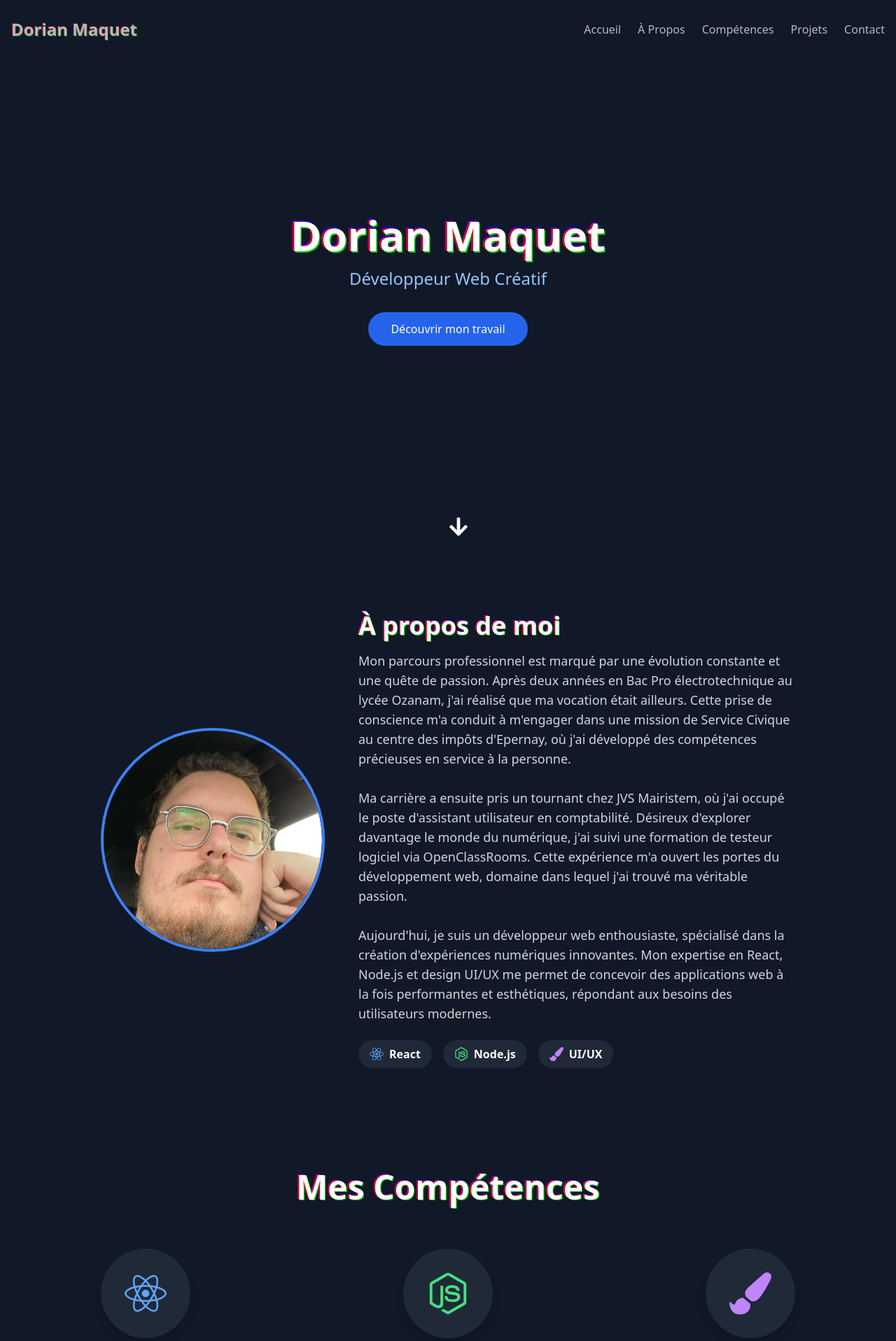
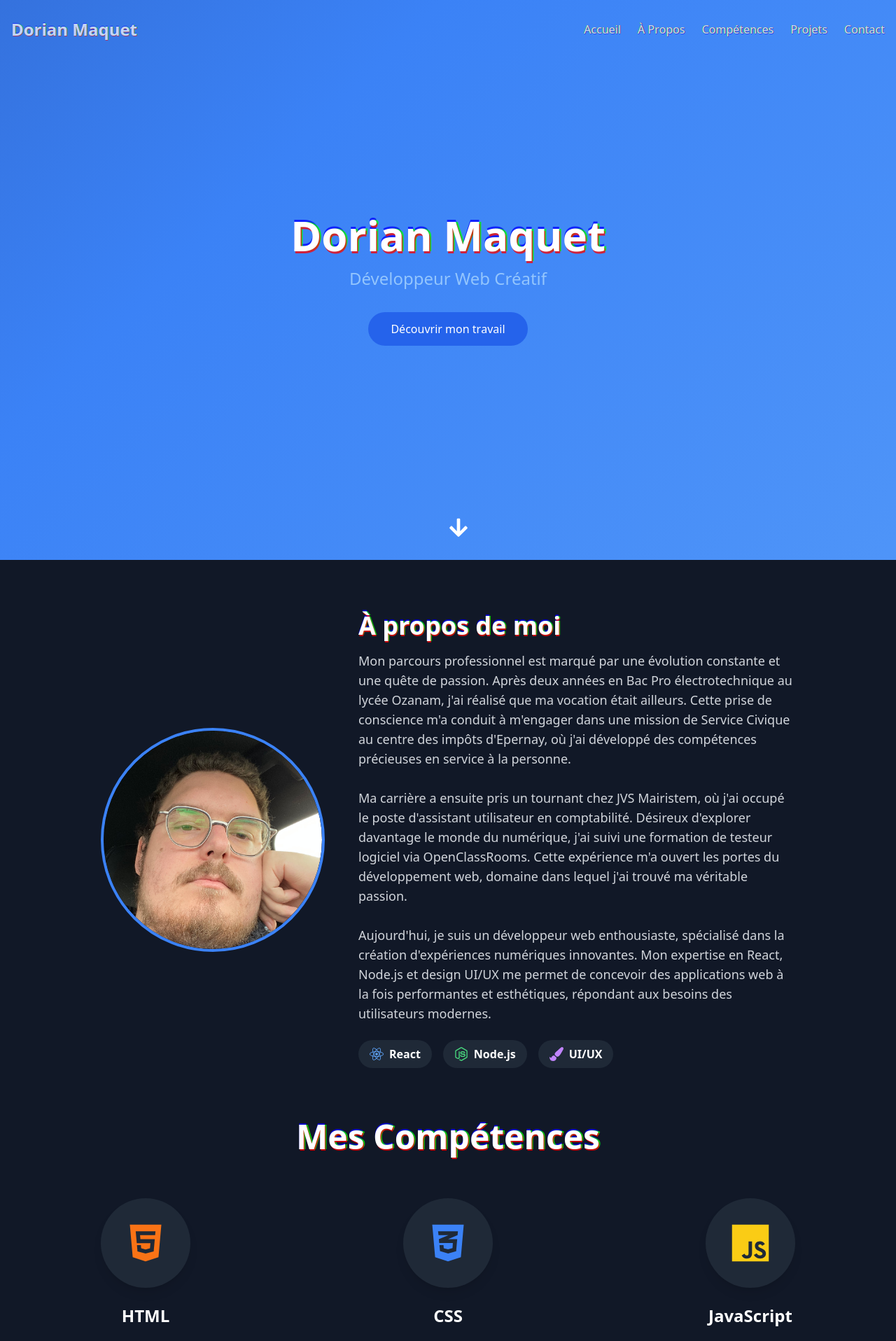
Before and after one commit to KuramaMr/Portfolio-Dorian, a Next.js app: page / in a window 1280 px wide. Shown: the top 1916 px of the page at 70% size. Built offline with nearby package versions, Linux system fonts and the light colour scheme.

Commit message:
Ajout d'animations, ajout d'un background animé

```diff
--- a/src/components/Accueil.jsx
+++ b/src/components/Accueil.jsx
@@ -39,7 +39,7 @@ const Accueil = () => {
   const buttonText = "Découvrir mon travail";
 
   return (
-    <section id="accueil" className="h-screen flex items-center justify-center bg-gray-900">
+    <section id="accueil" className="h-screen flex items-center justify-center">
       <div className="text-center">
         <motion.h1
           className="text-6xl font-bold text-white mb-4"
--- a/src/components/Background.tsx
+++ b/src/components/Background.tsx
@@ -1,18 +1,28 @@
 import React from 'react';
+import { motion } from 'framer-motion';
 
 const Background = () => {
   return (
-    <div style={{
-      position: 'fixed',
-      top: 0,
-      left: 0,
-      width: '100%',
-      height: '100%',
-      backgroundColor: '#111827',
-      zIndex: -1
-    }}>
-      {/* Vous pouvez ajouter ici des éléments simples pour créer un effet visuel */}
-    </div>
+    <motion.div
+      style={{
+        position: 'fixed',
+        top: 0,
+        left: 0,
+        width: '100%',
+        height: '100%',
+        zIndex: -1,
+        background: 'linear-gradient(-45deg, #60a5fa, #3b82f6, #1e3a8a, #111827)',
+        backgroundSize: '400% 400%',
+      }}
+      animate={{
+        backgroundPosition: ['0% 50%', '100% 50%', '0% 50%'],
+      }}
+      transition={{
+        duration: 15,
+        ease: 'easeInOut',
+        repeat: Infinity,
+      }}
+    />
   );
 };
 
--- a/src/components/Contact.jsx
+++ b/src/components/Contact.jsx
@@ -41,7 +41,7 @@ const Contact = () => {
   };
 
   return (
-    <section id="contact" className="py-32 bg-gray-900">
+    <section id="contact" className="py-32">
       <div className="container mx-auto px-4 max-w-3xl">
         <motion.h2
           className="text-4xl font-bold mb-16 text-center text-white"
--- a/src/components/Footer.jsx
+++ b/src/components/Footer.jsx
@@ -2,7 +2,7 @@ import { FaGithub, FaLinkedin, FaTwitter } from 'react-icons/fa';
 
 const Footer = () => {
   return (
-    <footer className="bg-gray-900 text-white py-8">
+    <footer className="text-white py-8">
       <div className="container mx-auto px-4">
         <div className="flex flex-col md:flex-row justify-between items-center">
           <div className="mb-4 md:mb-0">
--- a/src/components/Header.jsx
+++ b/src/components/Header.jsx
@@ -43,9 +43,9 @@ const Header = () => {
   return (
     <motion.header
       className={`fixed w-full z-50 transition-all duration-300 ${
-        isScrolled ? 'bg-gray-900 shadow-lg' : 'bg-transparent'
+        isScrolled ? ' backdrop-filter backdrop-blur-md shadow-lg' : 'bg-transparent'
       }`}
-      initial={{ y: -100, opacity: 0 }}
+      initial={{ y: -100, opacity: 1 }}
       animate={{ y: 0, opacity: 1 }}
       transition={{ duration: 0.5 }}
     >
@@ -90,7 +90,7 @@ const Header = () => {
       </motion.div>
       {isMobileMenuOpen && (
         <motion.div
-          className="md:hidden bg-gray-900 shadow-lg"
+          className="md:hidden shadow-lg"
           initial={{ opacity: 0, y: -20 }}
           animate={{ opacity: 1, y: 0 }}
           exit={{ opacity: 0, y: -20 }}
--- a/src/components/Presentation.tsx
+++ b/src/components/Presentation.tsx
@@ -32,7 +32,7 @@ const Presentation = () => {
   };
 
   return (
-    <section id="à-propos" className="min-h-screen flex items-center justify-center bg-gray-900">
+    <section id="à-propos" className="min-h-screen flex items-center justify-center">
       <motion.div
         className="container mx-auto px-4"
         variants={containerVariants}
--- a/src/components/Projects.tsx
+++ b/src/components/Projects.tsx
@@ -71,7 +71,7 @@ const ProjectCard: React.FC<ProjectCardProps> = ({ project }) => {
 
   return (
     <div
-      className="bg-gray-800 rounded-lg overflow-hidden shadow-lg cursor-pointer"
+      className="rounded-lg overflow-hidden shadow-xl cursor-pointer"
       onClick={() => setIsExpanded(!isExpanded)}
     >
       <div className="relative h-48 md:h-64">
@@ -157,7 +157,7 @@ const Projects: React.FC = () => {
   }, []);
 
   return (
-    <section id="projets" className="py-20 bg-gray-900" ref={sectionRef}>
+    <section id="projets" className="py-20" ref={sectionRef}>
       <div className="container mx-auto px-4">
         <motion.h2
           className="text-4xl font-bold mb-16 text-center text-white-400"
--- a/src/components/Skills.tsx
+++ b/src/components/Skills.tsx
@@ -1,7 +1,25 @@
-import { FaReact, FaNodeJs, FaPaintBrush, FaGitAlt, FaDocker } from 'react-icons/fa';
+import { FaReact, FaNodeJs, FaPaintBrush, FaGitAlt, FaDocker, FaHtml5, FaCss3Alt, FaJs } from 'react-icons/fa';
 import { motion } from 'framer-motion';
 
 const skills = [
+  {
+    name: 'HTML',
+    icon: FaHtml5,
+    color: 'text-orange-500',
+    description: "Création de la structure de base des pages web avec un balisage sémantique."
+  },
+  {
+    name: 'CSS',
+    icon: FaCss3Alt,
+    color: 'text-blue-500',
+    description: "Stylisation et mise en page des éléments web pour une présentation visuelle attrayante."
+  },
+  {
+    name: 'JavaScript',
+    icon: FaJs,
+    color: 'text-yellow-400',
+    description: "Programmation côté client pour des interactions dynamiques et des fonctionnalités avancées."
+  },
   {
     name: 'React',
     icon: FaReact,
@@ -36,7 +54,7 @@ const skills = [
 
 const Skills = () => {
   return (
-    <section id="competences" className="min-h-screen flex items-center justify-center bg-gray-900">
+    <section id="competences" className="min-h-screen flex items-center justify-center">
       <div className="container mx-auto px-4">
         <motion.h2
           className="text-5xl font-bold mb-16 text-center text-white-400"
--- a/styles/globals.css
+++ b/styles/globals.css
@@ -44,7 +44,7 @@ body {
   }
 }
 
-h1,h2 {
+h1,h2, li {
   animation: glitch 1s linear infinite;
 }
 
```
